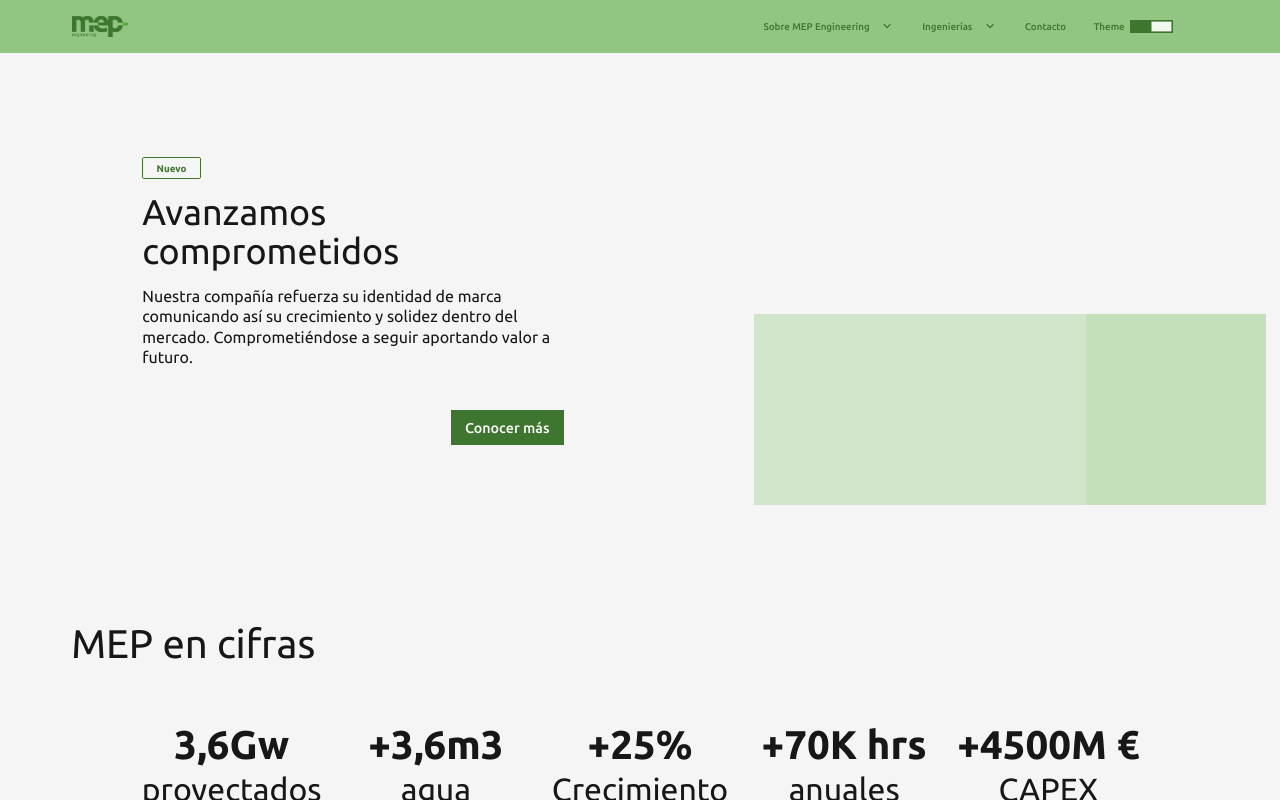
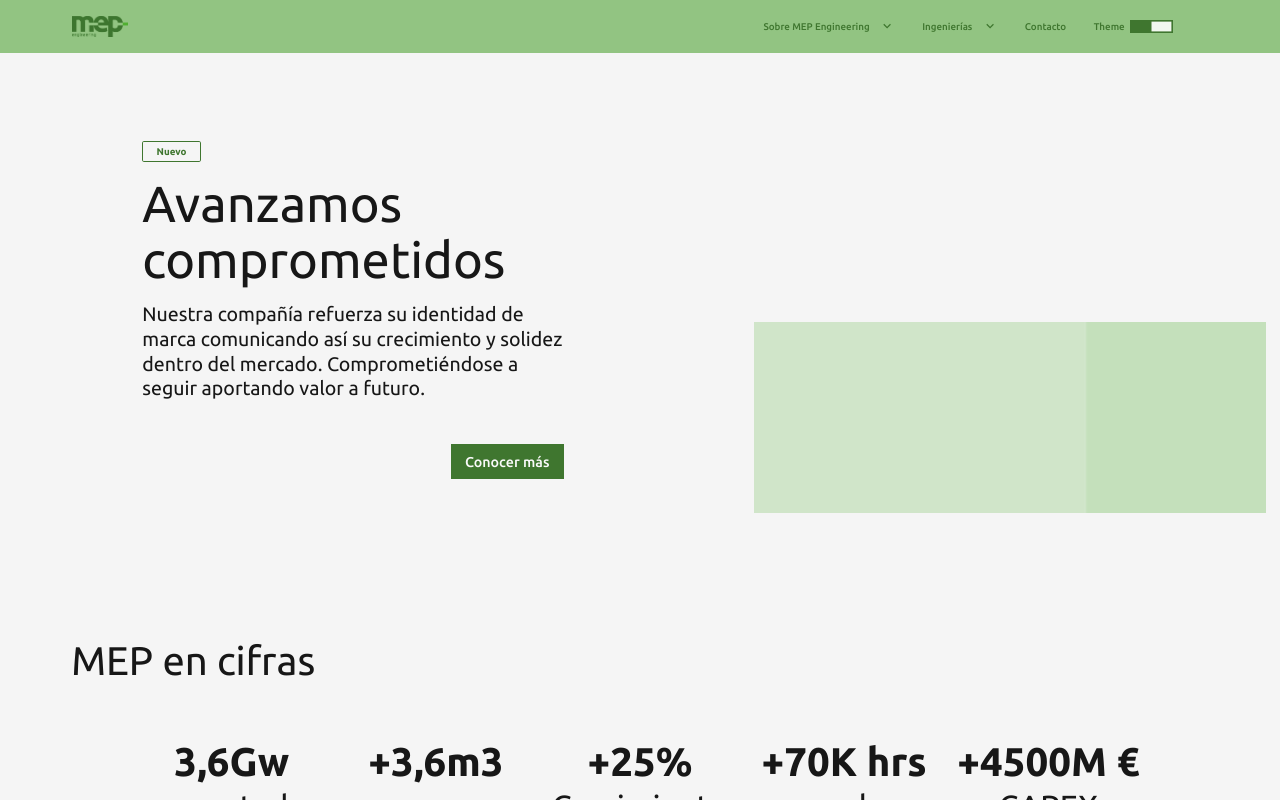
Before and after one commit to EnriqueMEP/MepWebFront, a React (Vite) app: page / in a window 1280 px wide. Built offline with nearby package versions, Linux system fonts and the light colour scheme.

Commit message:
Update: automated commit from update-repo.bat

```diff
--- a/src/design-system/atoms/sections/HeroSection.jsx
+++ b/src/design-system/atoms/sections/HeroSection.jsx
@@ -215,8 +215,7 @@ const HeroSection = ({
                 <div
                   className="text-display-large"
                   style={{
-                    color: semanticColors.content.text,
-                    ...(titleFontSize && { fontSize: titleFontSize })
+                    color: semanticColors.content.text
                   }}
                   dangerouslySetInnerHTML={{ __html: title }}
                 />
@@ -224,8 +223,7 @@ const HeroSection = ({
                 <div
                   className="text-title-large"
                   style={{
-                    color: semanticColors.content.text,
-                    ...(descriptionFontSize && { fontSize: descriptionFontSize })
+                    color: semanticColors.content.text
                   }}
                 >
                   {finalSubtitle}
```
Also changed, not shown: src/design-system/atoms/sections/HeroSectionSafe.jsx (+9 -3 lines).
